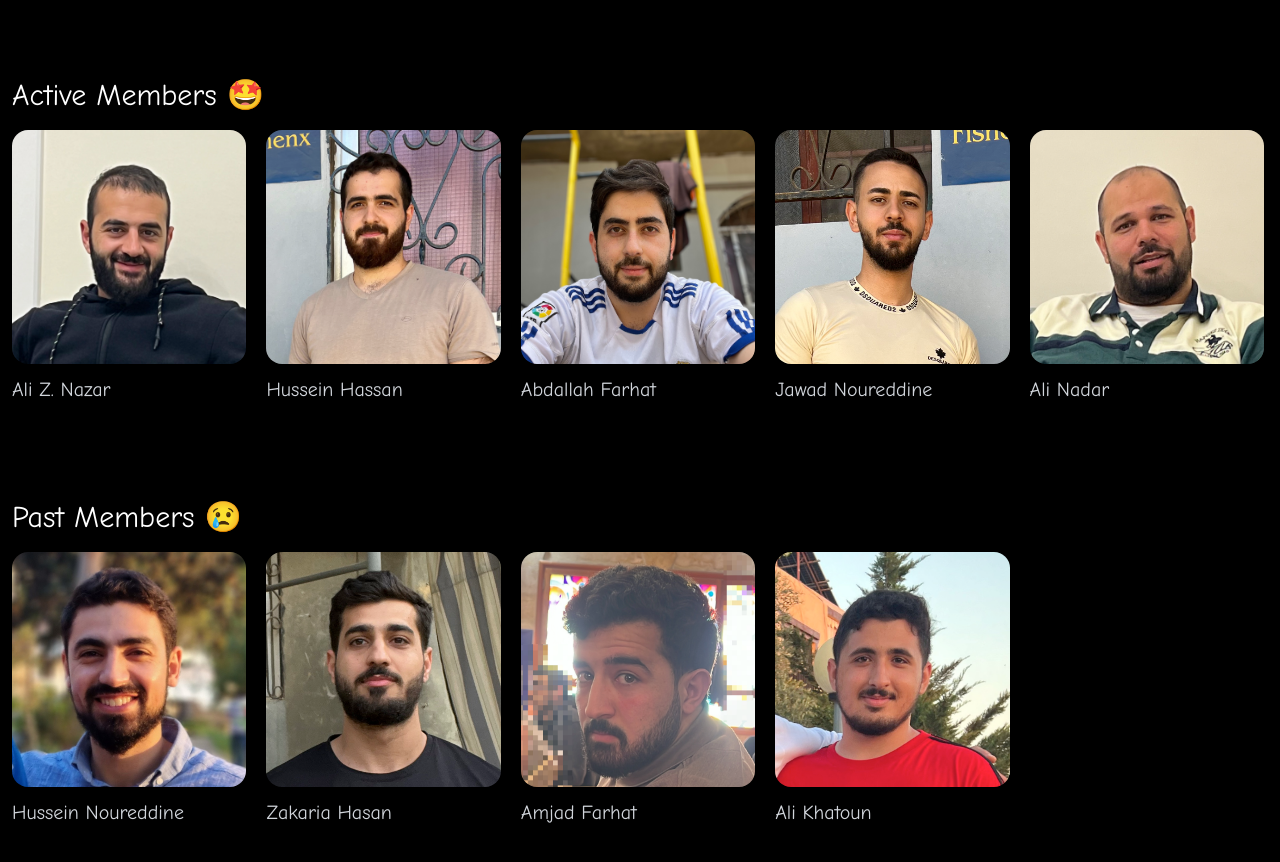
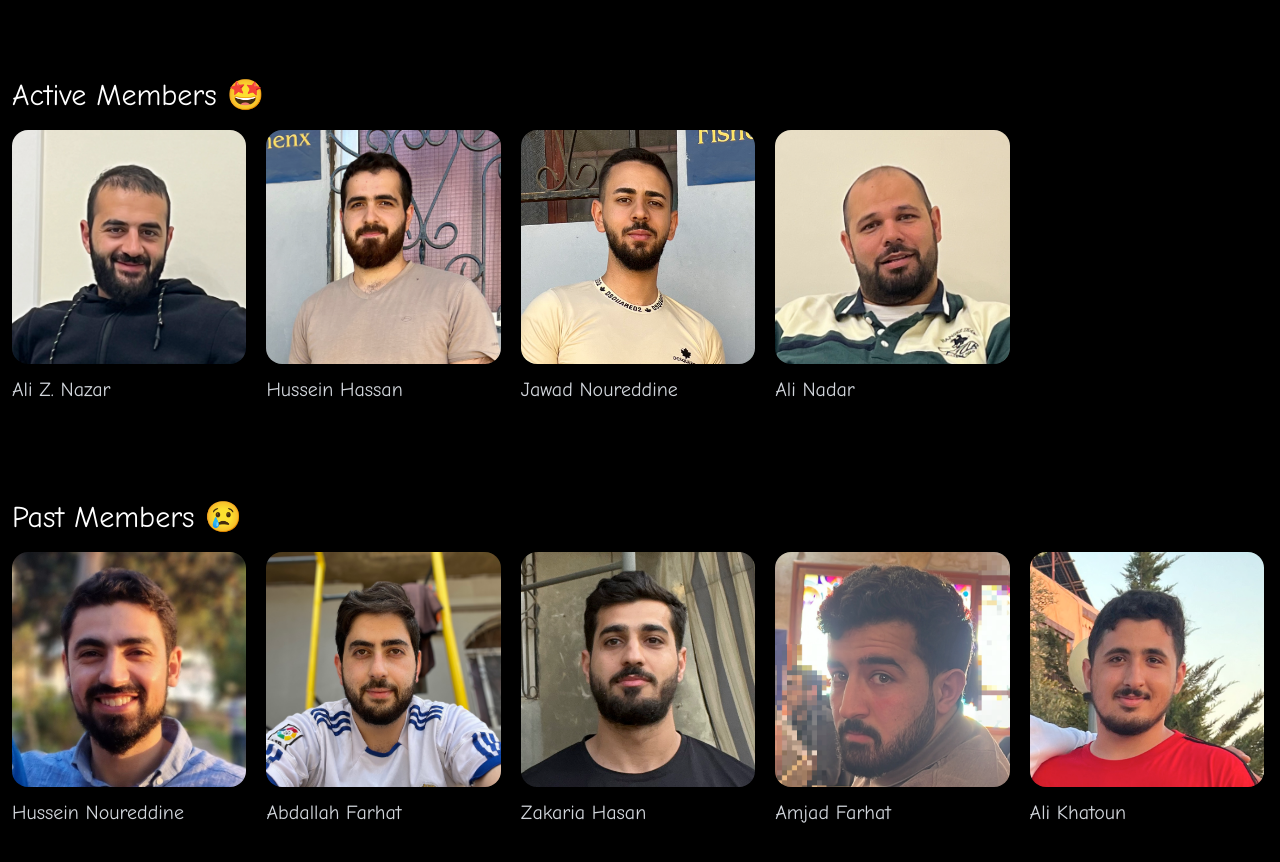
Before and after one commit to Hussein-Ali-Hassan/fishothenx, a Next.js app: page / in a window 1280 px wide. Shown: the part 642-1504 px from the top of the page. Built offline with nearby package versions, Linux system fonts and the light colour scheme; grey boxes are pictures that could not be loaded.

Commit message:
Update Members.tsx

```diff
--- a/components/Members.tsx
+++ b/components/Members.tsx
@@ -7,11 +7,6 @@ const members = [
   {
     name: "Hussein Hassan",
     imageUrl: "/members/husn.jpeg",
-    active: true,
-  },
-  {
-    name: "Abdallah Farhat",
-    imageUrl: "/members/abedallah.jpeg",
     active: true,
   },
   {
@@ -28,6 +23,11 @@ const members = [
   {
     name: "Hussein Noureddine",
     imageUrl: "/members/sayed.jpg",
+    active: false,
+  },
+  {
+    name: "Abdallah Farhat",
+    imageUrl: "/members/abedallah.jpeg",
     active: false,
   },
   {
```
